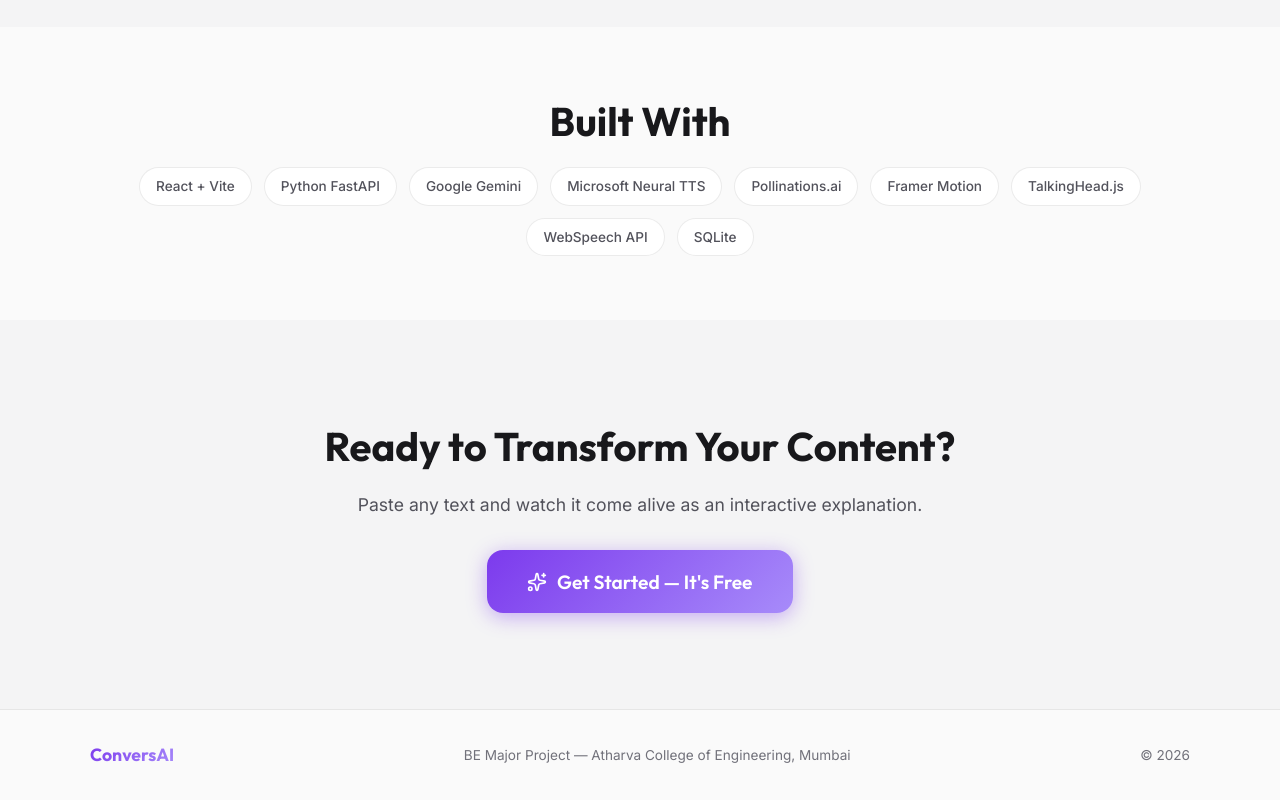
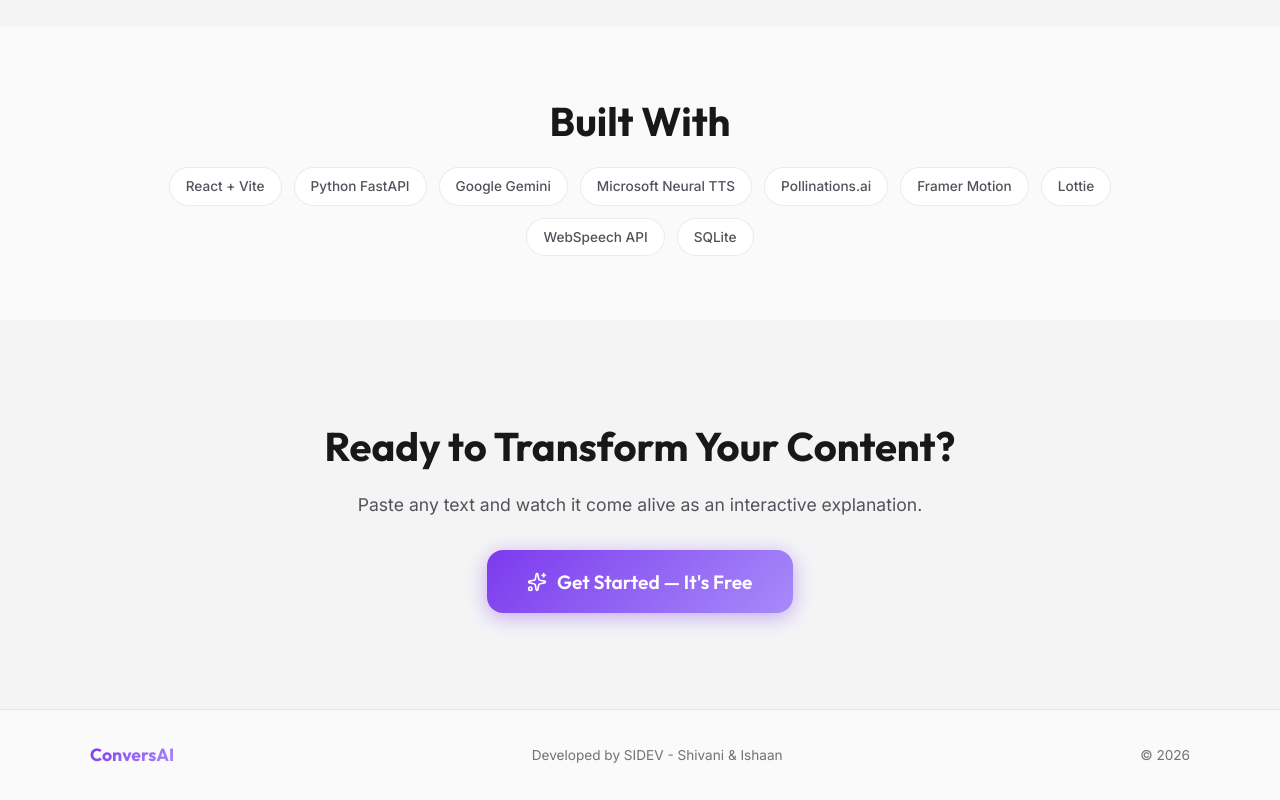
Before and after one commit to shivanissingh/ConversAI, a React (Vite) app in the folder conversai-frontend/: page / in a window 1280 px wide. Shown: the part 3006-3806 px from the top of the page. Built offline with nearby package versions, Linux system fonts and the light colour scheme; no server answers.

Commit message:
refactor: replace 3D TalkingHead.js engine with 2D Lottie-based avatar system across documentation and frontend

```diff
--- a/conversai-frontend/src/components/LandingPage/LandingPage.jsx
+++ b/conversai-frontend/src/components/LandingPage/LandingPage.jsx
@@ -239,7 +239,7 @@ function LandingPage({ onGetStarted }) {
                         {[
                             'React + Vite', 'Python FastAPI', 'Google Gemini',
                             'Microsoft Neural TTS', 'Pollinations.ai', 'Framer Motion',
-                            'TalkingHead.js', 'WebSpeech API', 'SQLite'
+                            'Lottie', 'WebSpeech API', 'SQLite'
                         ].map((tech, i) => (
                             <motion.span
                                 key={i}
@@ -281,7 +281,7 @@ function LandingPage({ onGetStarted }) {
                 <div className="landing__footer-content">
                     <span className="landing__footer-brand">ConversAI</span>
                     <span className="landing__footer-meta">
-                        BE Major Project — Atharva College of Engineering, Mumbai
+                        Developed by SIDEV - Shivani & Ishaan
                     </span>
                     <span className="landing__footer-year">© 2026</span>
                 </div>
```
Also changed, not shown: 4 other files (tests, documents, lock files or other folders).
